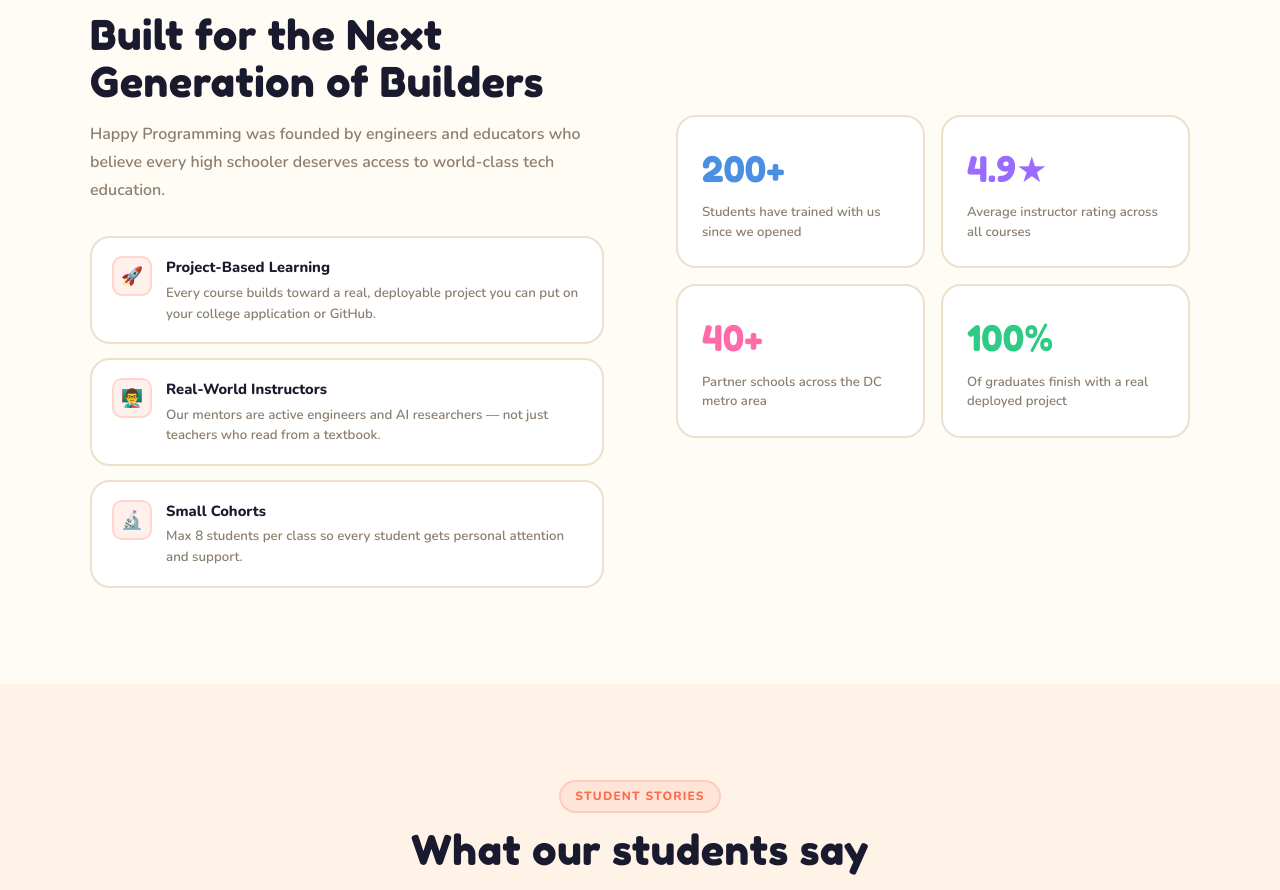
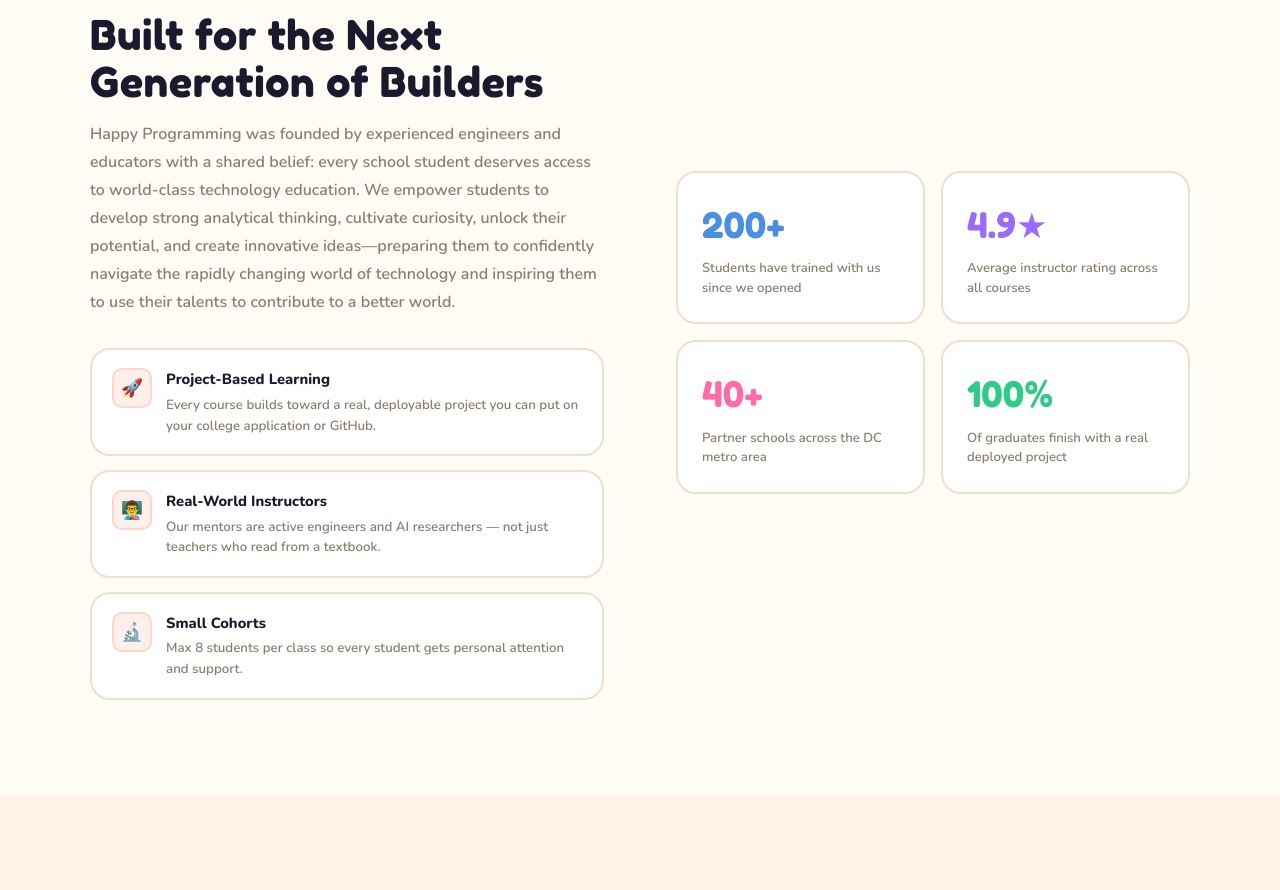
Before and after one commit to happy-programming-site/frontend, a React (Vite) app: page / in a window 1280 px wide. Shown: the part 3115-4005 px from the top of the page. Built offline with nearby package versions, Linux system fonts and the light colour scheme.

Commit message:
add happying programming belief.

```diff
--- a/src/components/About.jsx
+++ b/src/components/About.jsx
@@ -49,8 +49,13 @@
           <div className='section-label'>About Us</div>
           <h2>Built for the Next Generation of Builders</h2>
           <p className='section-sub'>
-            Happy Programming was founded by engineers and educators who believe
-            every high schooler deserves access to world-class tech education.
+            Happy Programming was founded by experienced engineers and educators
+            with a shared belief: every school student deserves access to
+            world-class technology education. We empower students to develop
+            strong analytical thinking, cultivate curiosity, unlock their
+            potential, and create innovative ideas—preparing them to confidently
+            navigate the rapidly changing world of technology and inspiring them
+            to use their talents to contribute to a better world.
           </p>
           <div className={styles.features}>
             {FEATURES.map((f) => (
```
